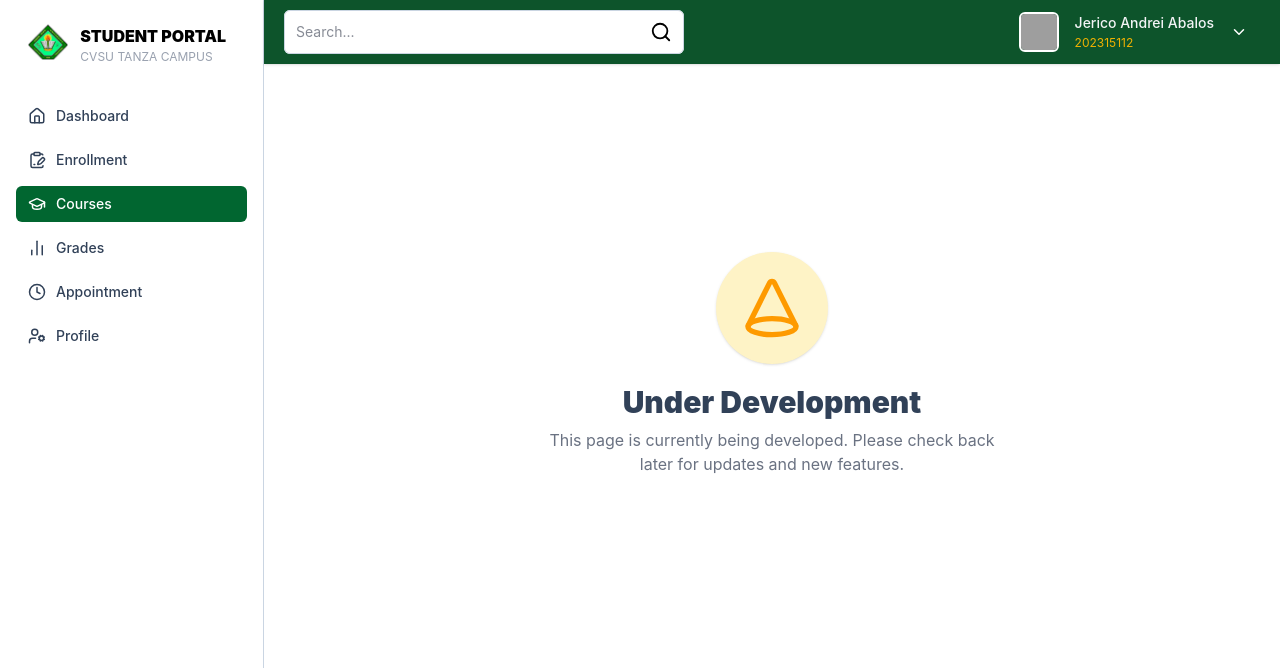
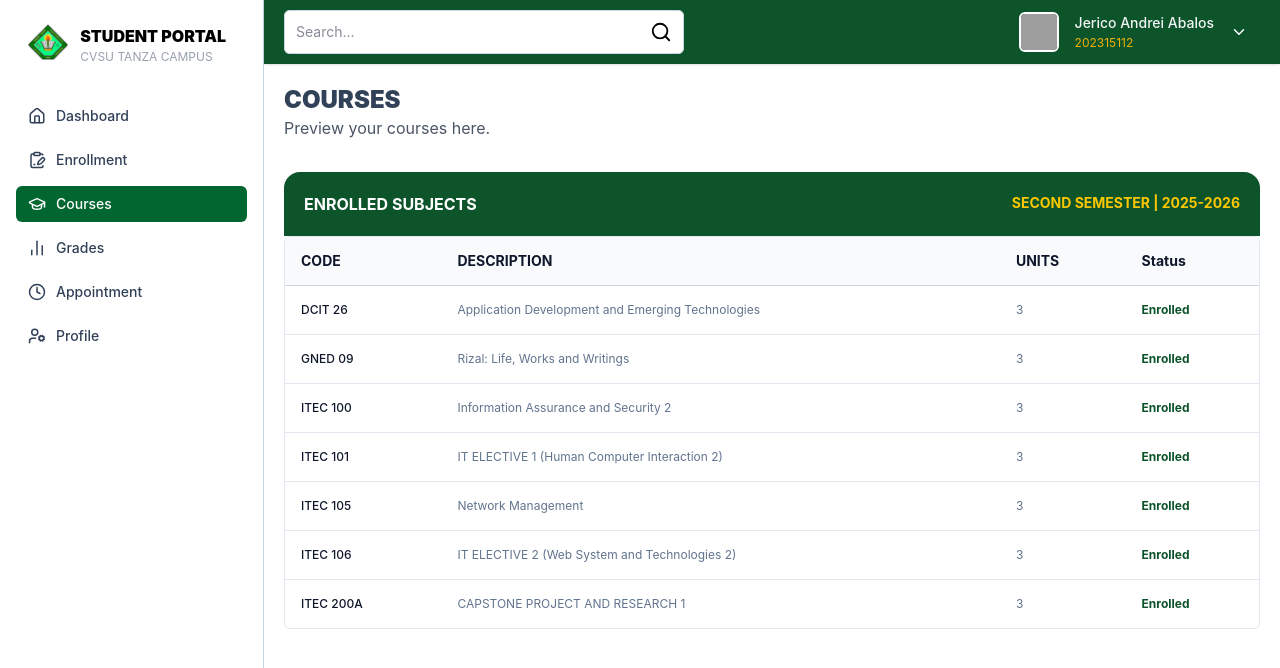
Before and after one commit to je-an-commits/portal_project, a React (Vite) app in the folder frontend/: page /courses in a window 1280 px wide. Shown: the top 668 px of the page. Built offline with nearby package versions, Linux system fonts and the light colour scheme; grey boxes are pictures that could not be loaded.

Commit message:
minor changes

```diff
--- a/frontend/src/pages/Course.jsx
+++ b/frontend/src/pages/Course.jsx
@@ -3,6 +3,16 @@ import HeadBar from "../components/HeadBar";
 import SideBar from "../components/SideBar";
 
 export default function Course() {
+
+   const datas = [
+      { id: "DCIT 26", description: "Application Development and Emerging Technologies", units: "3", day: "Enrolled" },
+      { id: "GNED 09", description: "Rizal: Life, Works and Writings", units: "3", day: "Enrolled" },
+      { id: "ITEC 100", description: "Information Assurance and Security 2", units: "3", day: "Enrolled"},
+      { id: "ITEC 101", description: "IT ELECTIVE 1 (Human Computer Interaction 2)", units: "3", day: "Enrolled" },
+      { id: "ITEC 105", description: "Network Management", units: "3", day: "Enrolled" },
+      { id: "ITEC 106", description: "IT ELECTIVE 2 (Web System and Technologies 2)", units: "3", day: "Enrolled" },
+      { id: "ITEC 200A", description: "CAPSTONE PROJECT AND RESEARCH 1", units: "3", day: "Enrolled" }
+   ];
    return (
       <>
          <SideBar />
@@ -13,38 +23,64 @@ export default function Course() {
             </div>
 
             {/* Main Section */}
-            <main className="mt-10 lg:mt-0 p-5 min-h-[calc(100vh-80px)]">
+            <main className="mt-15 lg:mt-0 p-5 min-h-[calc(100vh-80px)]">
 
-               {/* Header
+
                <div className="flex justify-between">
                   <div>
-                     <h1 className="font-black text-2xl text-slate-700">
+                     <h1 className="font-black text-lg lg:text-2xl text-slate-700">
                         COURSES
                      </h1>
 
-                     <p className="text-gray-600">
-                        Manage your courses here.
+                     <p className="text-gray-600 text-[12px] lg:text-[16px]">
+                        Preview your courses here.
                      </p>
                   </div>
-               </div> */}
+               </div>
 
-               {/* Under Development */}
-               <div className="flex flex-col items-center justify-center text-center h-[70vh]">
-
-                  <div className="p-6 rounded-full bg-amber-100 mb-5 shadow-sm">
-                     <Cone className="w-16 h-16 text-amber-500" />
+               <div className="w-full max-w-7xl mx-auto mt-8">
+                  <div className="flex align-center justify-between p-5 rounded-t-2xl bg-green-900">
+                     <h1 className="text-[12px] lg:text-[16px] font-bold text-white uppercase">Enrolled Subjects</h1>
+                     <h1 className="text-[12px] lg:text-[14px] font-bold text-yellow-400 uppercase">second semester | 2025-2026</h1>
                   </div>
 
-                  <h2 className="text-2xl lg:text-3xl font-black text-slate-700">
-                     Under Development
-                  </h2>
+                        <div className="border border-slate-200 rounded-md overflow-x-auto">
+                            <table className="min-w-[700px] w-full">
+                                <thead className="text-slate-900 text-left text-xs sm:text-sm font-semibold border-b border-slate-300 whitespace-nowrap">
+                                    <tr className="bg-slate-50">
+                                        <th className="px-4 py-3.5">CODE</th>
+                                        <th className="px-4 py-3.5">DESCRIPTION</th>
+                                        <th className="px-4 py-3.5">UNITS</th>
+                                        <th className="px-4 py-3.5">Status</th>
+                                    </tr>
+                                </thead>
 
-                  <p className="mt-2 text-gray-500 max-w-md">
-                     This page is currently being developed.
-                     Please check back later for updates and new features.
-                  </p>
+                                <tbody className="text-[10px] sm:text-xs divide-y divide-slate-200">
+                                    {datas.map((data) => (
+                                        <tr key={data.id} className="hover:bg-slate-50">
+                                            <td className="px-4 py-4 font-medium text-slate-900 whitespace-nowrap">
+                                                {data.id}
+                                            </td>
 
-               </div>
+                                            <td className="px-4 py-4 text-slate-500 min-w-[250px]">
+                                                {data.description}
+                                            </td>
+
+                                            <td className="px-4 py-4 text-slate-500 whitespace-nowrap">
+                                                {data.units}
+                                            </td>
+
+                                            <td className={`px-4 py-4 whitespace-nowrap ${ data.day === "Enrolled" ? "text-green-900 font-bold" : "text-slate-500"}`}>
+                                                {data.day}
+                                            </td>
+                                        </tr>
+                                    ))}
+                                </tbody>
+                            </table>
+                        </div>
+                    </div>
+
+
             </main>
          </div>
       </>
--- a/frontend/src/pages/Dashboard.jsx
+++ b/frontend/src/pages/Dashboard.jsx
@@ -38,8 +38,8 @@ export default function Dashboard() {
 
                     <div className="flex flex-col lg:flex-row gap-5">
 
-                        <div className="flex flex-col w-full align-center justify-center p-5 shadow-sm rounded-2xl">
-                            <div className="flex justify-between w-full border-b border-gray-200 pb-4 mb-5">
+                        <div className="flex flex-col w-full align-center justify-center border border-green-900 p-5 shadow-sm rounded-2xl">
+                            <div className="flex justify-between w-full border-b border-green-900 pb-4 mb-5">
                                 <h3 className="text-[16px] font-bold text-green-900">NEWS & UPDATES</h3>
                                 <a href="" className="text-[12px] font-bold text-gray-500">SEE ALL</a>
                             </div>
--- a/frontend/src/pages/Enrollment.jsx
+++ b/frontend/src/pages/Enrollment.jsx
@@ -24,10 +24,10 @@ const datas = [
             </div>
             {/* Main Section */}
 
-            <main className="mt-20 lg:mt-0 p-5 min-h-[calc(100vh-80px)]">
+            <main className="mt-15 lg:mt-0 p-5 min-h-[calc(100vh-80px)]">
                 <div className="flex flex-col gap-4 lg:flex-row justify-between">
                     <div>
-                        <h1 className="font-black text-l lg:text-2xl text-slate-700">
+                        <h1 className="font-black text-lg lg:text-2xl text-slate-700">
                             VIRTUAL REGISTRATION FORM
                         </h1>
                         <p className="text-gray-600 text-[12px] lg:text-[16px]">Manage your registration form here.</p>
```
